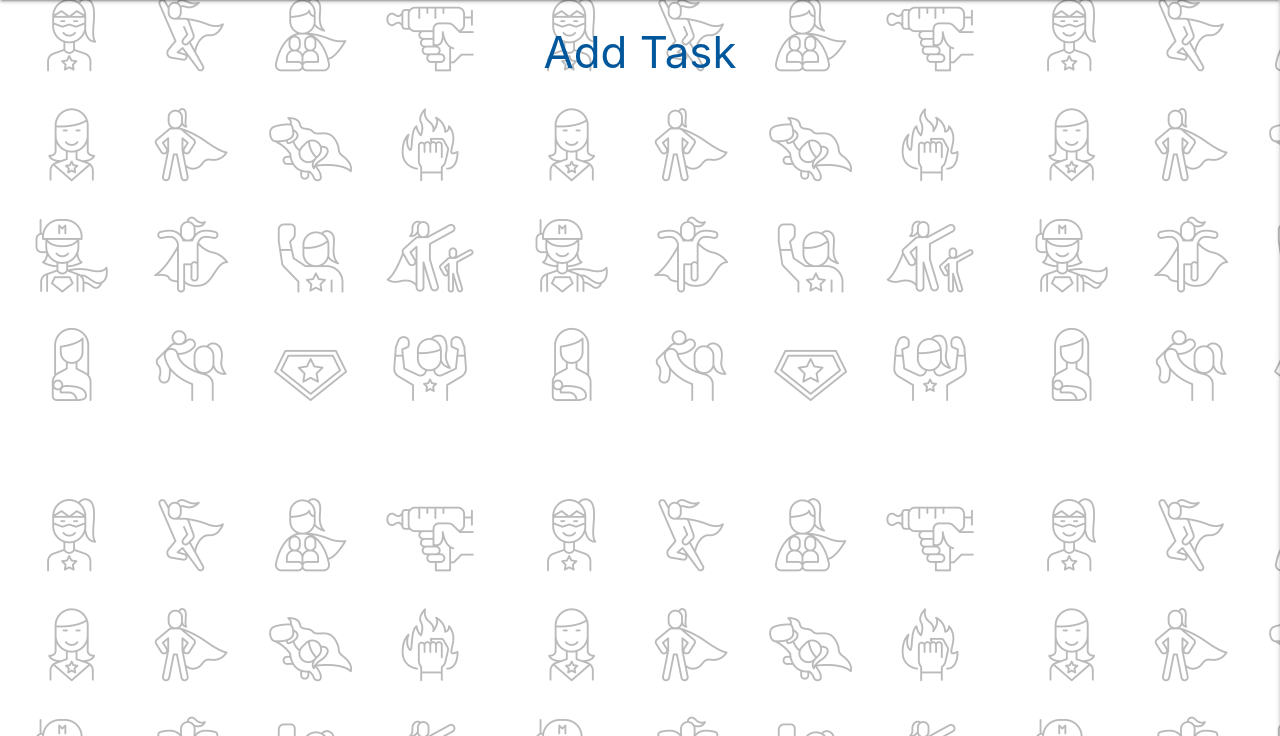
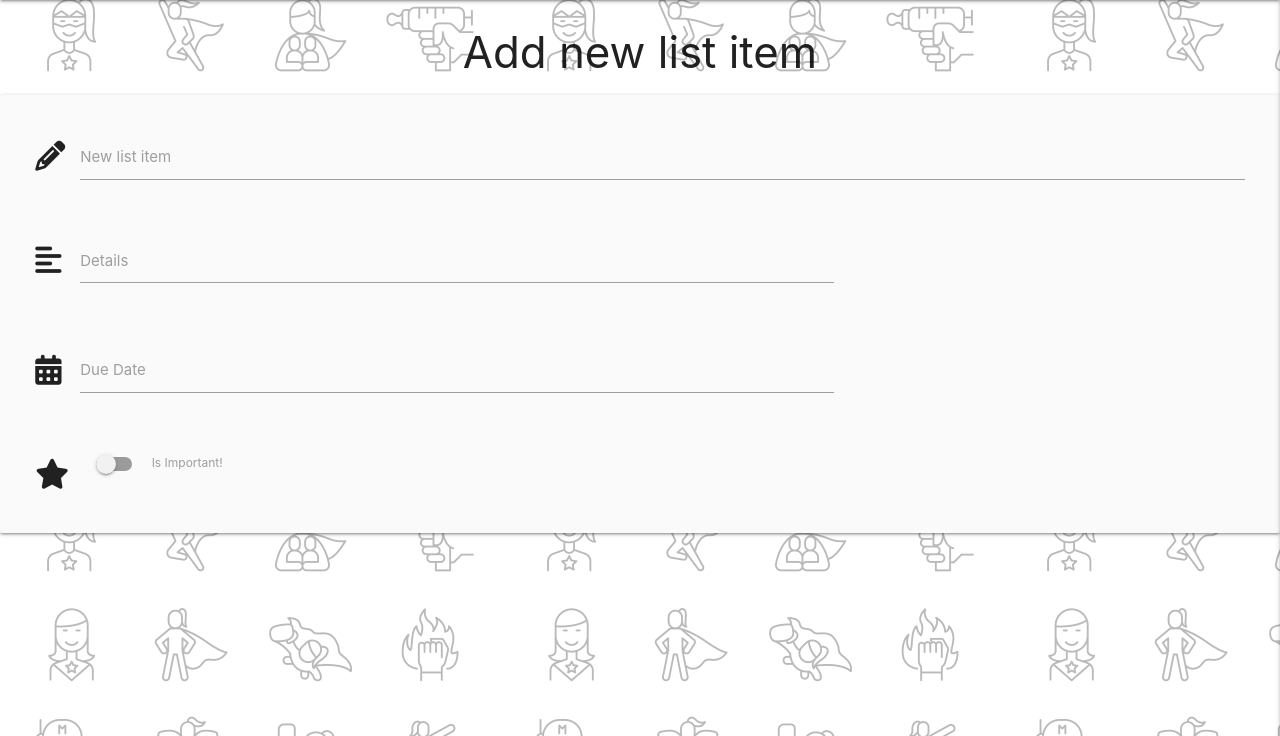
Before and after one commit to AgyLuczak/MUM-S-TO-DO-LIST, a Flask app: page /add_to_do_item in a window 1280 px wide. Shown: the part 64-800 px from the top of the page. Run offline with Flask 3, Linux system fonts and the light colour scheme; some libraries are stand-ins or nearby versions.

Commit message:
Add input form for new list item

```diff
--- a/templates/add_to_do_item.html
+++ b/templates/add_to_do_item.html
@@ -1,6 +1,47 @@
 {% extends "base.html" %}
 {% block content %}
 
-<h3 class="light-blue-text text-darken-4 center-align">Add Task</h3>
+<h3 class=" text-darken-4 center-align">Add new list item</h3>
+
+<div class="row card-panel grey lighten-5">
+    <form class="col s12" method="POST" action="">
+        <div class="row">
+            <div class="input-field col s12">
+                <i class="fas fa-pencil-alt prefix text-darken-4"></i>
+                <input id="to_do_item" name="to_do_item" minlength="5" maxlength="50" type="text" class="validate"
+                    required>
+                <label for="to_do_item">New list item</label>
+            </div>
+        </div>
+        <div class="row">
+            <div class="input-field col s12 m8">
+                <i class="fas fa-align-left prefix text-darken-4"></i>
+                <textarea id="item_details" name="item_details" minlength="5" maxlength="200"
+                    class="materialize-textarea validate" required></textarea>
+                <label for="item_details">Details</label>
+            </div>
+        </div>
+        <div class="row">
+            <div class="input-field col s12 m8">
+                <i class="fas fa-calendar-alt prefix  text-darken-4"></i>
+                <input id="due_date" name="due_date" type="text" class="datepicker validate" required>
+                <label for="due_date">Due Date</label>
+            </div>
+        </div>
+        <div class="row">
+            <div class="input-field col s12 m8">
+                <div class="switch">
+                    <i class="fa-solid fa-star prefix  text-darken-4"></i>
+                    <label for="is_important">
+                        <input type="checkbox" id="is_important" name="is_important">
+                        <span class="lever"></span>
+                        Is Important!
+                    </label>
+                </div>
+            </div>
+        </div>
+    </form>
+</div>
+
 
 {% endblock %}
```
